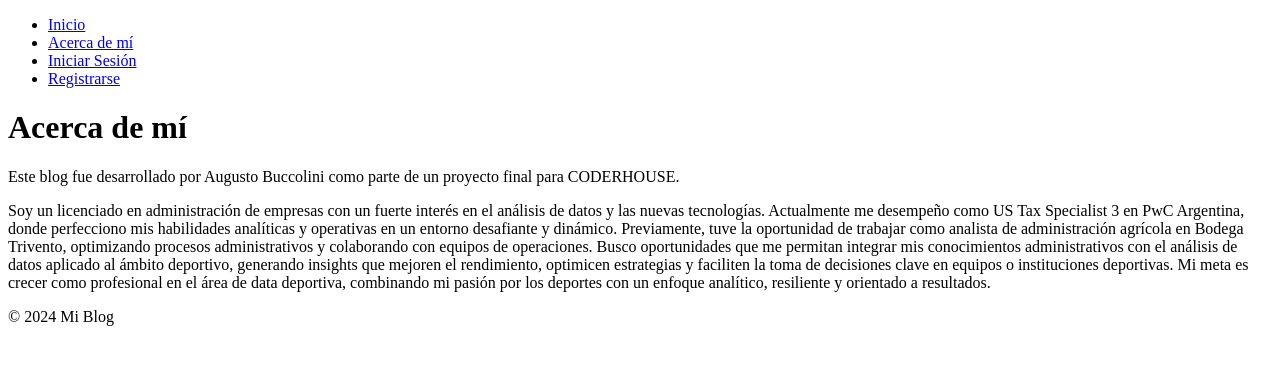
After one commit to AugustoBu/Proyecto-Final, a Django app: page /about/ in a window 1280 px wide. The commit adds this page. Shown: the top 365 px of the page. Run offline with Django 4.2, Linux system fonts and the light colour scheme.

Commit message:
Tercer commit (modificaciones about me 16/12)

```diff
--- /dev/null
+++ b/AppPrincipal/templates/AppPrincipal/about.html
@@ -0,0 +1,12 @@
+{% extends 'base.html' %}
+
+{% block title %}Acerca de mí{% endblock %}
+
+{% block content %}
+    <h1>Acerca de mí</h1>
+    <p>Este blog fue desarrollado por Augusto Buccolini como parte de un proyecto final para CODERHOUSE.</p>
+    <p>Soy un licenciado en administración de empresas con un fuerte interés en el análisis de datos y las nuevas tecnologías.
+        Actualmente me desempeño como US Tax Specialist 3 en PwC Argentina, donde perfecciono mis habilidades analíticas y operativas en un entorno desafiante y dinámico. Previamente, tuve la oportunidad de trabajar como analista de administración agrícola en Bodega Trivento, optimizando procesos administrativos y colaborando con equipos de operaciones.
+        Busco oportunidades que me permitan integrar mis conocimientos administrativos con el análisis de datos aplicado al ámbito deportivo, generando insights que mejoren el rendimiento, optimicen estrategias y faciliten la toma de decisiones clave en equipos o instituciones deportivas. Mi meta es crecer como profesional en el área de data deportiva, combinando mi pasión por los deportes con un enfoque analítico, resiliente y orientado a resultados.
+    </p>
+{% endblock %}
--- a/AppPrincipal/templates/base.html
+++ b/AppPrincipal/templates/base.html
@@ -10,6 +10,7 @@
     <nav>
         <ul>
             <li><a href="{% url 'post_list' %}">Inicio</a></li>
+            <li><a href="{% url 'about' %}">Acerca de mí</a></li>
             {% if user.is_authenticated %}
                 <li><a href="{% url 'create_post' %}">Crear Post</a></li>
                 <li><a href="{% url 'logout' %}">Cerrar Sesión</a></li>
--- a/AppPrincipal/urls.py
+++ b/AppPrincipal/urls.py
@@ -9,4 +9,6 @@ urlpatterns = [
     path('post/<int:pk>/delete/', views.delete_post, name='delete_post'),
     path('accounts/login/', auth_views.LoginView.as_view(), name='login'),
     path('accounts/logout/', auth_views.LogoutView.as_view(), name='logout'),
+    path('accounts/signup/', views.signup, name='signup'),
+    path('about/', views.about, name='about'),
 ]
--- a/AppPrincipal/views.py
+++ b/AppPrincipal/views.py
@@ -66,3 +66,6 @@ def delete_post(request, pk):
         messages.success(request, 'Post eliminado exitosamente.')
         return redirect('post_list')
     return render(request, 'AppPrincipal/delete_post.html', {'post': post})
+
+def about(request):
+    return render(request, 'AppPrincipal/about.html')
```
